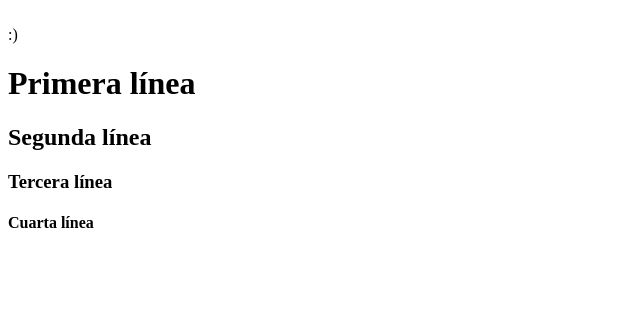
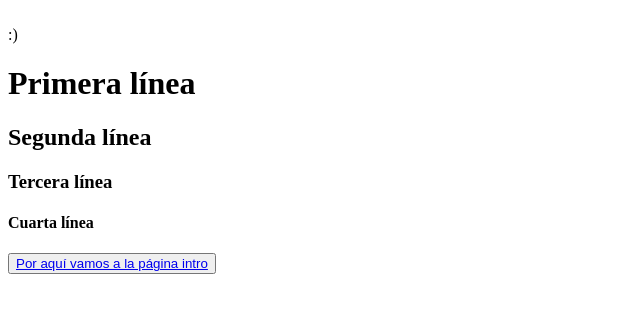
Before and after one commit to rociojube/MIERCOLES22, a plain HTML site: page index.html in a window 1280 px wide. Shown: the whole page, without its empty margins (0-640 px from the left). Drawn offline with Linux system fonts and the light colour scheme.

Commit message:
Añadir botón

```diff
--- a/index.html
+++ b/index.html
@@ -4,3 +4,4 @@
 <h2>Segunda línea</h2>
 <h3>Tercera línea</h3>
 <h4>Cuarta línea</h4>
+<button><a href="intro.html">Por aquí vamos a la página intro</a></button>
```
